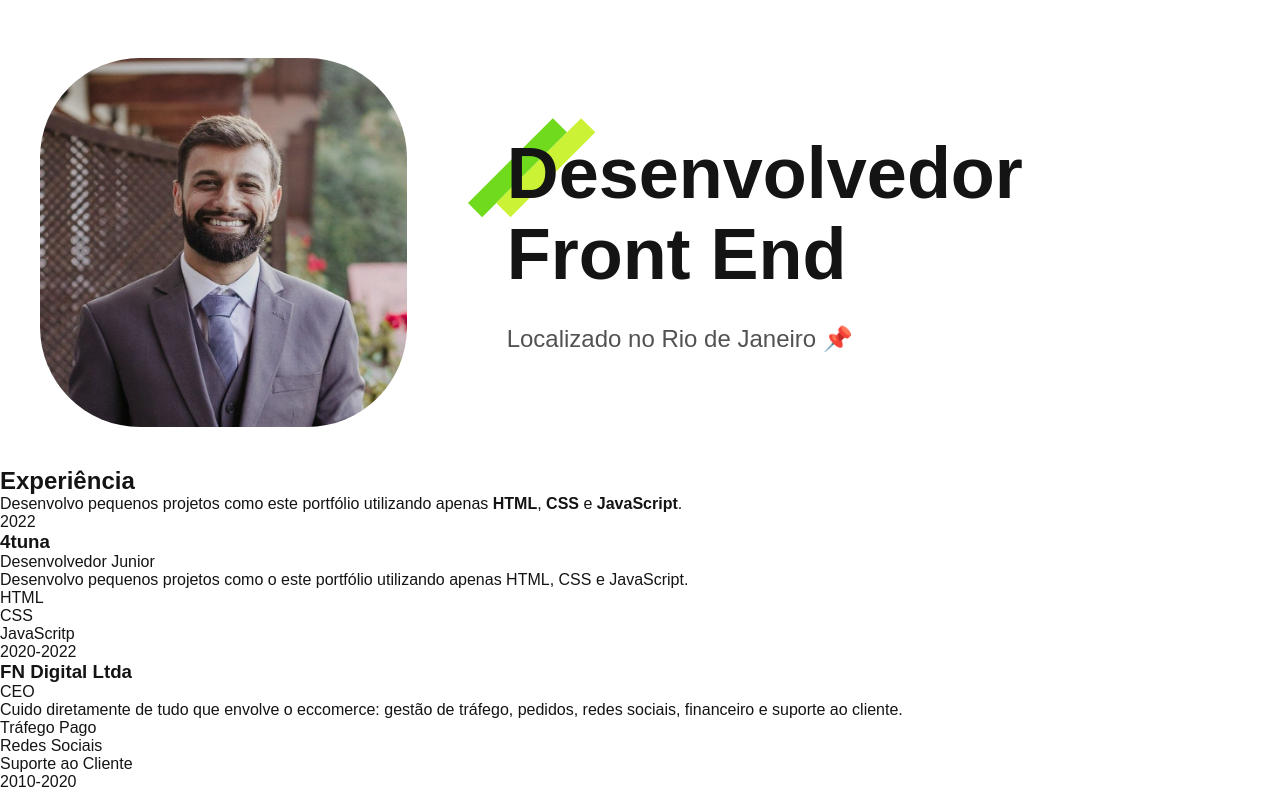
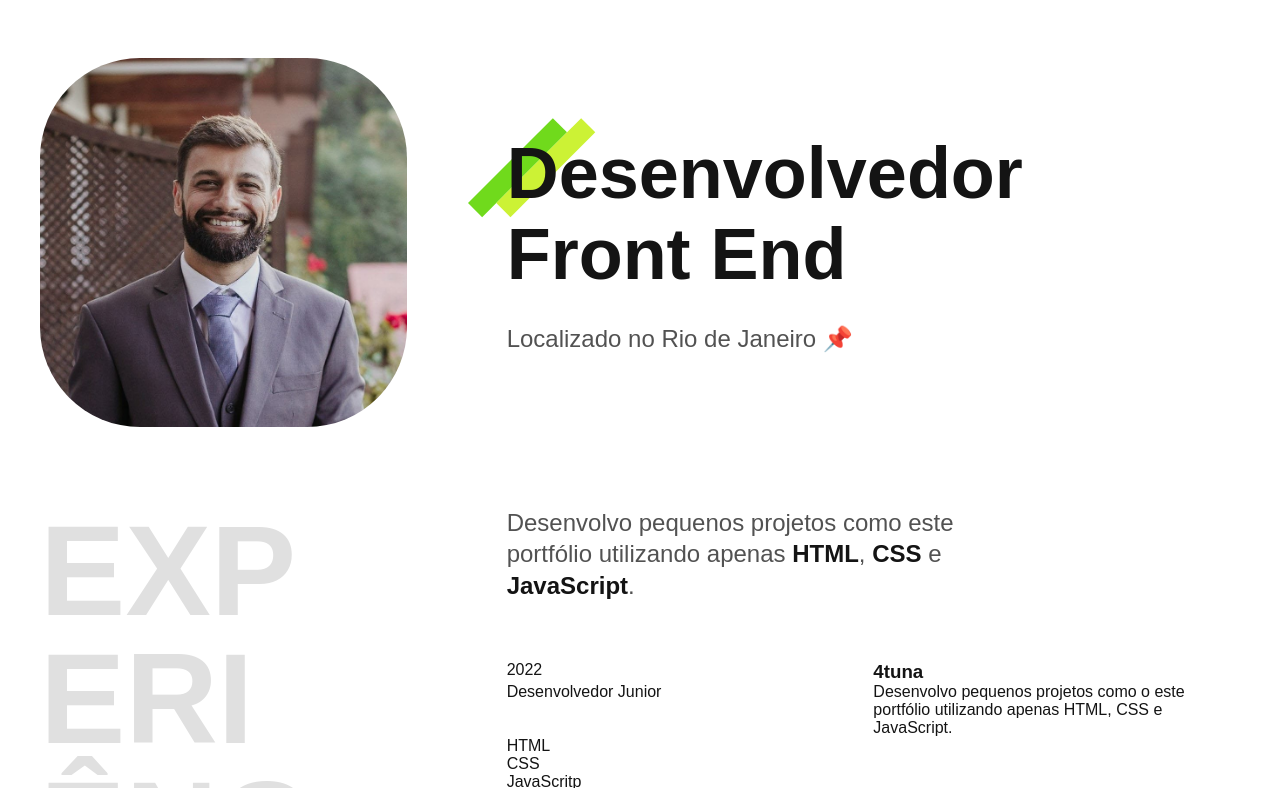
Before and after one commit to felipecadena/portfolio, a plain HTML site: page index.html in a window 1280 px wide. Shown: the part 115-903 px from the top of the page. Drawn offline with Linux system fonts and the light colour scheme.

Commit message:
atualizações

```diff
--- a/css/experiencia.css
+++ b/css/experiencia.css
@@ -0,0 +1,21 @@
+.experiencia .subtitulo {
+  color: #e0e0e0;
+
+}
+
+.experiencia-texto {
+  font-size: 1.5rem;
+  line-height: 1.3;
+  max-width: 40ch;
+  margin-bottom: 60px;
+  color: #525252;
+}
+
+.experiencia-texto strong {
+  color: #141414;
+}
+
+.empresa {
+  display: grid;
+  grid-template-columns: 1fr 1fr;
+}
--- a/css/global.css
+++ b/css/global.css
@@ -19,3 +19,11 @@ img {
   max-width: 100%;
   display: block;
 }
+
+.subtitulo {
+  font-size: 8rem;
+  line-height: 1;
+  text-transform: uppercase;
+  word-break: break-all;
+  max-width: 4ch;
+}
--- a/css/introducao.css
+++ b/css/introducao.css
@@ -1,10 +1,13 @@
-.introducao {
+.container {
   max-width: 1200px;
   padding: 40px 20px;
   margin: 0 auto;
   display: grid;
   grid-template-columns: 1fr 2fr;
   gap: 100px;
+}
+
+.introducao {
   align-items: center;
 }
 
--- a/css/style.css
+++ b/css/style.css
@@ -1,3 +1,4 @@
 @import "global.css";
 @import "header.css";
 @import "introducao.css";
+@import "experiencia.css";
--- a/index.html
+++ b/index.html
@@ -21,7 +21,7 @@
     </nav>
   </header>
 
-  <main class="introducao">
+  <main class="container introducao">
     <img src="img/perfil-0.jpg" alt="Felipe Cadena">
     <div>
       <h1>Desenvolvedor <br> Front End</h1>
@@ -29,7 +29,7 @@
     </div>
   </main>
 
-  <section class="experiencia" id="experiencia" aria-label="Experiência">
+  <section class="container experiencia" id="experiencia" aria-label="Experiência">
     <h2 class="subtitulo">Experiência</h2>
     <div>
       <p class="experiencia-texto">Desenvolvo pequenos projetos como este portfólio utilizando apenas <strong>HTML</strong>, <strong>CSS</strong> e <strong>JavaScript</strong>.</p>
@@ -44,6 +44,7 @@
           <li>CSS</li>
           <li>JavaScritp</li>
         </ul>
+      </div>
 
         <div class="empresa">
           <span class="empresa-ano">2020-2022</span>
```
